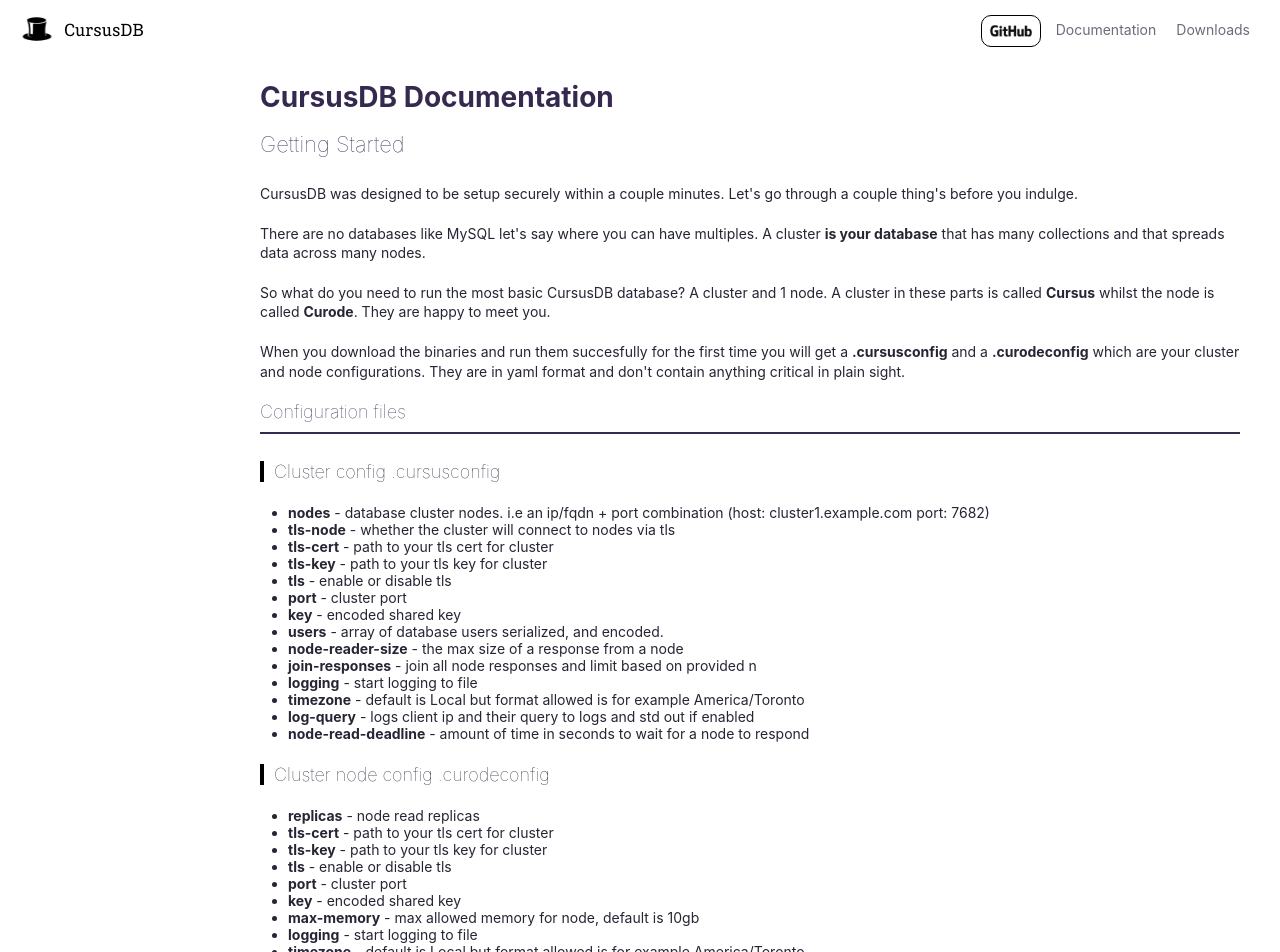
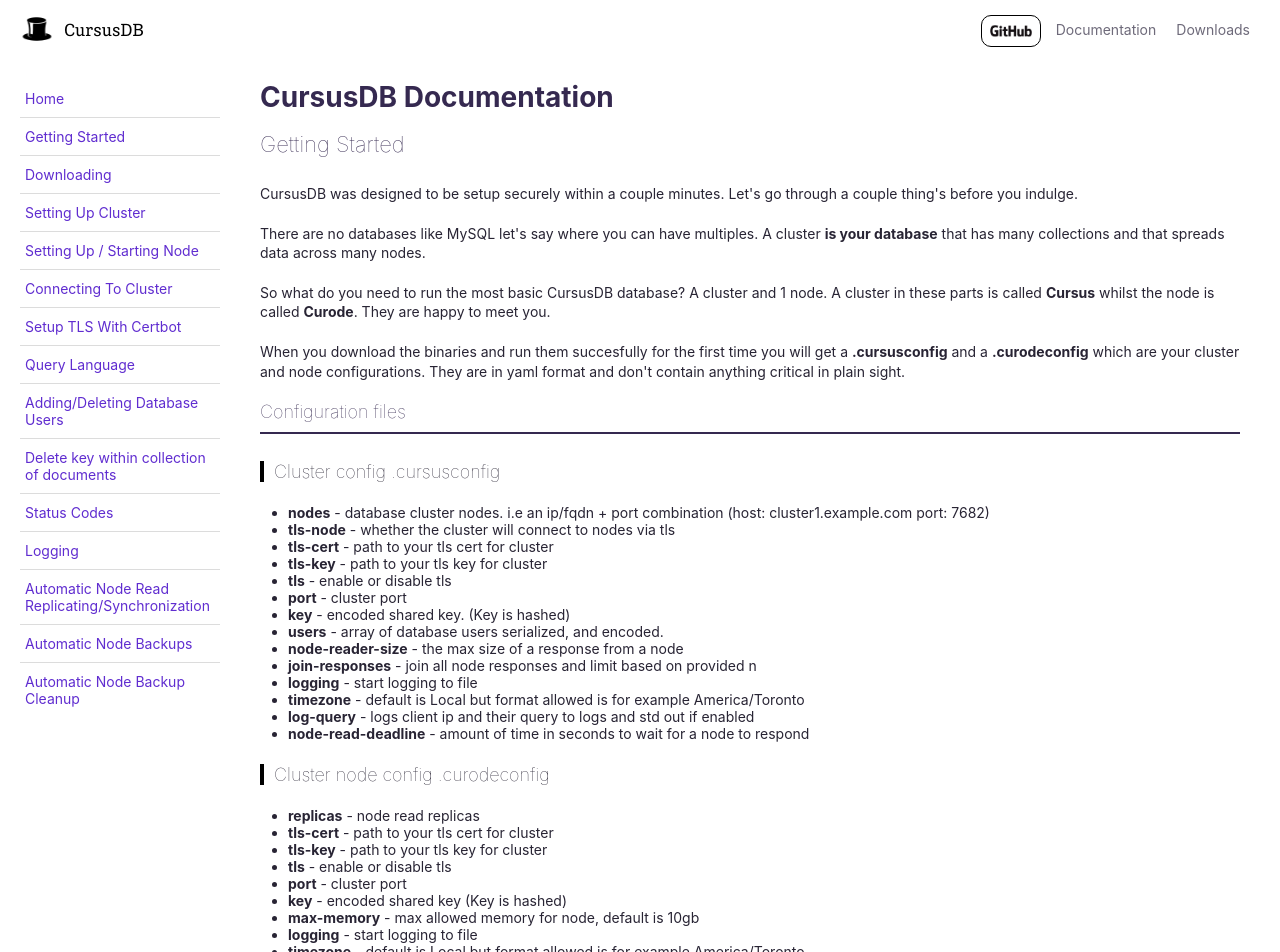
Before and after one commit to cursusdb/cursusdb-web, a SvelteKit app: page /documentation in a window 1280 px wide. Shown: the top 952 px of the page. Built offline with nearby package versions, Linux system fonts and the light colour scheme; a small style sheet from the web is missing.

Commit message:
documentation fixes

```diff
--- a/src/routes/documentation/+page.svelte
+++ b/src/routes/documentation/+page.svelte
@@ -34,7 +34,7 @@
 
 </svelte:head>
 
-<!--<svelte:window bind:innerWidth={clientWidth} on:keydown={(e) => searchKey(e)} />-->
+<svelte:window bind:innerWidth={clientWidth} on:keydown={(e) => searchKey(e)} />
 
 {#if clientWidth > 746 || showAside}
     <aside transition:slide={{ delay: 250, duration: 300, easing: quintOut, axis: 'x' }}>
@@ -48,12 +48,13 @@
             <li><a href="#connecting-to-cluster">Connecting To Cluster</a></li>
             <li><a href="#tls-with-certbot">Setup TLS With Certbot</a></li>
             <li><a href="#query-language">Query Language</a></li>
-        <li><a href="#automatic-node-rep">Automatic Node Read Replicating/Synchronization</a></li>
-        <li><a href="#automatic-node-backups">Automatic Node Backups</a></li>
-        <li><a href="#automatic-node-backup-cleanup">Automatic Node Backup Cleanup</a></li>
-        <li><a href="#logging">Logging</a></li>
-        <li><a href="#reserved-words">Reserved Words</a></li>
-        <li><a href="#status-codes">Status Codes</a></li>
+            <li><a href="#adding-database-users">Adding/Deleting Database Users</a></li>
+            <li><a href="#removing-database-users">Delete key within collection of documents</a></li>
+            <li><a href="#removing-database-users">Status Codes</a></li>
+            <li><a href="#removing-database-users">Logging</a></li>
+            <li><a href="#removing-database-users">Automatic Node Read Replicating/Synchronization</a></li>
+            <li><a href="#removing-database-users">Automatic Node Backups</a></li>
+            <li><a href="#removing-database-users">Automatic Node Backup Cleanup</a></li>
         </ul>
     </aside>
 {/if}
@@ -83,7 +84,7 @@
             <li><strong>tls-key</strong> - path to your tls key for cluster</li>
             <li><strong>tls</strong> - enable or disable tls</li>
             <li> <strong>port</strong> - cluster port</li>
-        <li><strong>key</strong> - encoded shared key</li>
+            <li><strong>key</strong> - encoded shared key. (Key is hashed)</li>
             <li><strong>users</strong> - array of database users serialized, and encoded.</li>
             <li> <strong>node-reader-size</strong> - the max size of a response from a node</li>
             <li><strong>join-responses</strong> - join all node responses and limit based on provided n</li>
@@ -100,7 +101,7 @@
             <li><strong>tls-key</strong> - path to your tls key for cluster</li>
             <li><strong>tls</strong> - enable or disable tls</li>
             <li> <strong>port</strong> - cluster port</li>
-            <li><strong>key</strong> - encoded shared key</li>
+            <li><strong>key</strong> - encoded shared key (Key is hashed)</li>
             <li><strong>max-memory</strong> - max allowed memory for node,  default is 10gb</li>
             <li><strong>logging</strong> - start logging to file</li>
             <li><strong>timezone</strong> - default is Local but format allowed is for example America/Toronto</li>
@@ -119,7 +120,7 @@
 
         <p>Remember default cluster port is 7681 and default cluster node port is 7682.<p></p>
 
-        <p>Also, whem inserting a document to a non-existent collection, the collection will be created on the node.</p>
+        <p>Also, when inserting a document to a non-existent collection, the collection will be created on the node.</p>
         <p>A collection is like a labeled cabinet where your documents are stored.</p>
 
 
@@ -460,12 +461,12 @@ logging: true
 `}/><br/>
 
 
-        Logs can have either level:
+       <h5>Logs can have either level:</h5>
         <ul>
-            <li>ERROR</li>
-            <li>FATAL</li>
-            <li>INFO</li>
-            <li>WARN</li>
+            <li style="color: red">ERROR</li>
+            <li style="color: red">FATAL</li>
+            <li style="color: blue">INFO</li>
+            <li style="color: purple">WARN</li>
         </ul>
 
 
@@ -684,19 +685,6 @@ users:
         border-radius: 8px!important;
     }
 
-    .statuscodes {
-        padding: 0;
-        list-style: none!important;
-    }
-
-    .statuscodes li code {
-        padding: 5px;
-        background: #f5f5f5;
-        margin-bottom: 5px;
-        display: inline-block;
-        border-radius: 8px!important;
-    }
-
     h4 {
         margin-top: 5px;
         margin-bottom: 5px;
@@ -712,7 +700,6 @@ users:
         font-size: 14px;
         font-weight: lighter;
         padding-left: 10px;
-        font-weight: bold;
         border-left: 4px dotted black!important;
     }
 
```
Lines whose indentation alone changed are shown as unchanged.
